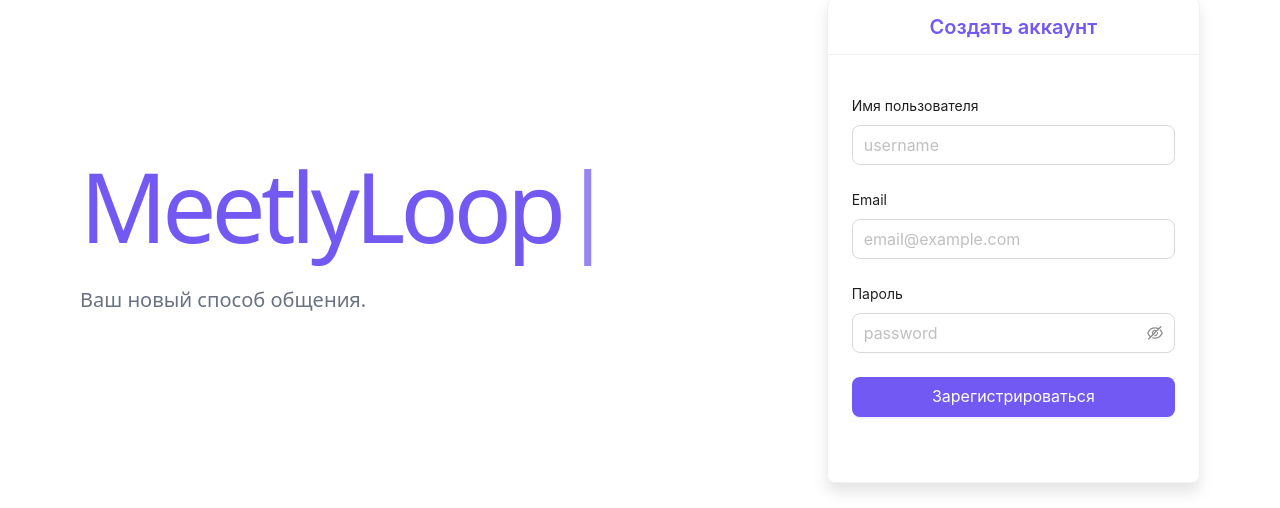
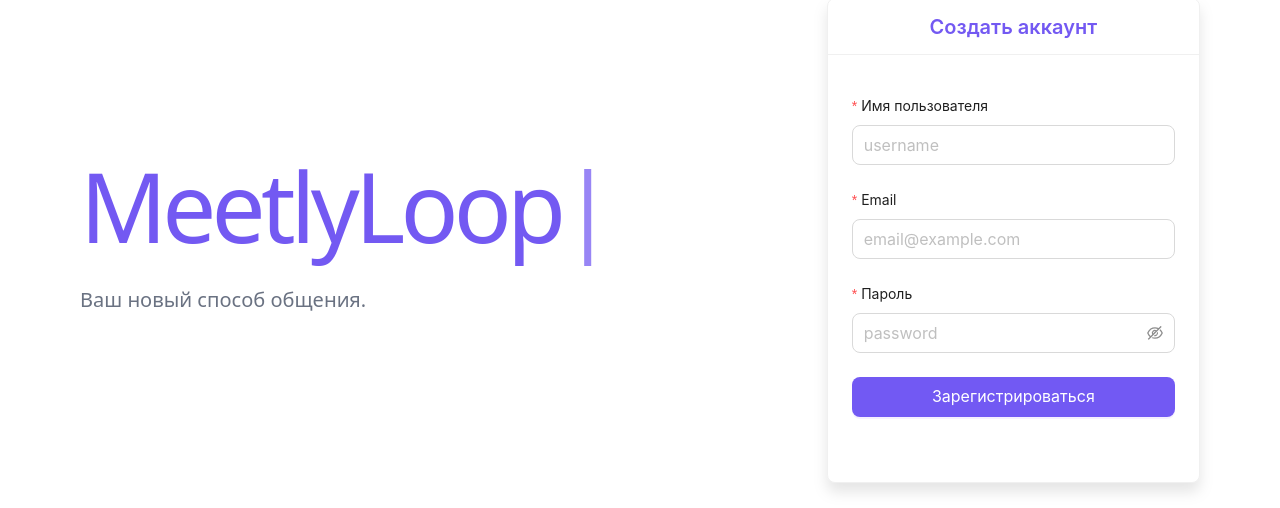
Before and after one commit to PurpleSwtr/MeetlyLoop-Network-API, a React (Vite) app in the folder frontend/: page / in a window 1280 px wide. Shown: the part 162-670 px from the top of the page. Built offline with nearby package versions, Linux system fonts and the light colour scheme.

Commit message:
err-front-regform-validation(draw)

```diff
--- a/frontend/src/components/RegistrationForm.jsx
+++ b/frontend/src/components/RegistrationForm.jsx
@@ -1,23 +1,36 @@
-import { Card, Form, Input, Button, ConfigProvider } from "antd"; // Добавил ConfigProvider, он у вас был
+import { useState } from 'react'; // 👈 1. Импортируем useState
+import { Card, Form, Input, Button, ConfigProvider } from "antd";
 import axios from 'axios';
 
 export default function RegForm({ onSuccess }) {
+  // 2. Создаем состояние для хранения сообщения об ошибке
+  const [errorMessage, setErrorMessage] = useState('');
+
+  // Этот обработчик сработает ТОЛЬКО если все поля валидны
   const handleFormFinish = async (values) => {
+    setErrorMessage(''); // Очищаем ошибку при успешной отправке
     values.description = "";
 
     console.log('Отправляем на бэкенд:', values);
 
     try {
       const response = await axios.post('/api/create_user', values);
-
       console.log('response:', response.data);
-
       if (onSuccess) {
         onSuccess();
       }
-  } catch (error) {
+    }
+    catch (error) {
       console.error("Не удалось отправить запрос:", error);
+      // Показываем ошибку, если что-то пошло не так на сервере
+      setErrorMessage('Ошибка регистрации. Попробуйте снова.');
     }
+  };
+
+  // 3. Этот обработчик сработает, если валидация НЕ пройдена
+  const handleFormFinishFailed = (errorInfo) => {
+    console.log('Validation Failed:', errorInfo);
+    setErrorMessage('Пожалуйста, заполните все обязательные поля.');
   };
 
   const meetlyColor = "#7259F3";
@@ -40,25 +53,55 @@ export default function RegForm({ onSuccess }) {
           </div>
         }
       >
-        {/* 👇 ДОБАВЛЯЕМ ЭТОТ DIV С МИНИМАЛЬНОЙ ВЫСОТОЙ 👇 */}
         <div className="min-h-[380px] flex flex-col justify-center">
-          <Form layout="vertical" onFinish={handleFormFinish}>
-            <Form.Item name="nickname" label="Имя пользователя">
+          {/* 4. Добавляем обработчики в Form */}
+          <Form
+            layout="vertical"
+            onFinish={handleFormFinish}
+            onFinishFailed={handleFormFinishFailed}
+          >
+            {/* 5. Добавляем правила валидации (rules) */}
+            <Form.Item
+              name="nickname"
+              label="Имя пользователя"
+              rules={[{ required: true, message: 'Введите имя пользователя!' }]}
+            >
               <Input placeholder="username" size="large" />
             </Form.Item>
-            <Form.Item name="email" label="Email">
+
+            <Form.Item
+              name="email"
+              label="Email"
+              rules={[
+                { required: true, message: 'Введите email!' },
+                { type: 'email', message: 'Введите корректный email!' }
+              ]}
+            >
               <Input type="email" placeholder="email@example.com" size="large" />
             </Form.Item>
-            <Form.Item name="password_hash" label="Пароль">
+
+            <Form.Item
+              name="password_hash"
+              label="Пароль"
+              rules={[{ required: true, message: 'Введите пароль!' }]}
+            >
               <Input.Password placeholder="password" size="large" />
             </Form.Item>
+
             <Form.Item>
               <Button type="primary" htmlType="submit" block size="large">
                 Зарегистрироваться
               </Button>
             </Form.Item>
+
+            {/* 6. Показываем ошибку из состояния, если она есть */}
+            {errorMessage && (
+              <p className="text-center text-lg text-red-400">
+                {errorMessage}
+              </p>
+            )}
           </Form>
-        </div> {/* 👈 И ЗАКРЫВАЕМ ЕГО */}
+        </div>
       </Card>
     </ConfigProvider>
   );
```
Lines whose indentation alone changed are shown as unchanged.
